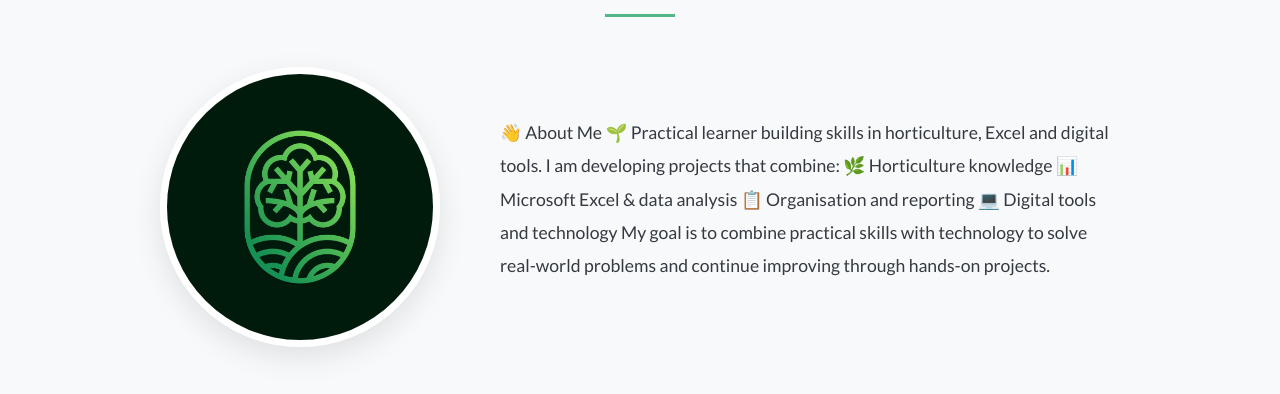
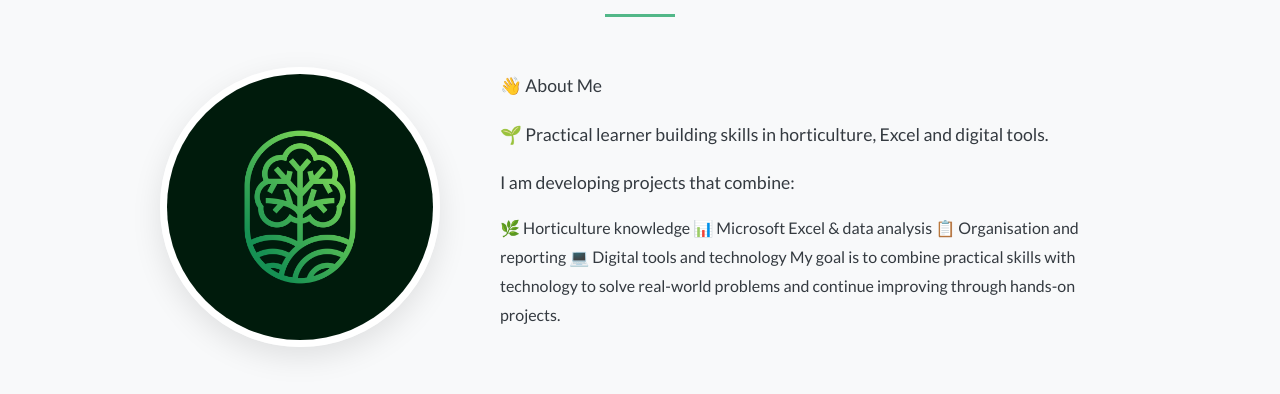
Before and after one commit to thl-369/thl-369.github.io, a plain HTML site: page index.html in a window 1280 px wide. Shown: the part 628-1022 px from the top of the page. Drawn offline with nearby package versions, Linux system fonts and the light colour scheme.

Commit message:
Refactor About Me section in index.html
Updated 'About Me' section with proper paragraph tags.

```diff
--- a/index.html
+++ b/index.html
@@ -59,11 +59,10 @@
             <img src="assets/images/BlackandGreenLog.png" alt="BlackandGreen" class="profile-photo">
             <div class="about-text">
                 <!--💡UPDATE: Write your own 'About Me' text here-->
-                <p>👋 About Me
+                <p>👋 About Me</p>
+                <p>🌱 Practical learner building skills in horticulture, Excel and digital tools.</p>
+                <p>I am developing projects that combine:</p>
 
-🌱 Practical learner building skills in horticulture, Excel and digital tools.
-
-I am developing projects that combine:
 
 🌿 Horticulture knowledge
 📊 Microsoft Excel & data analysis
```
